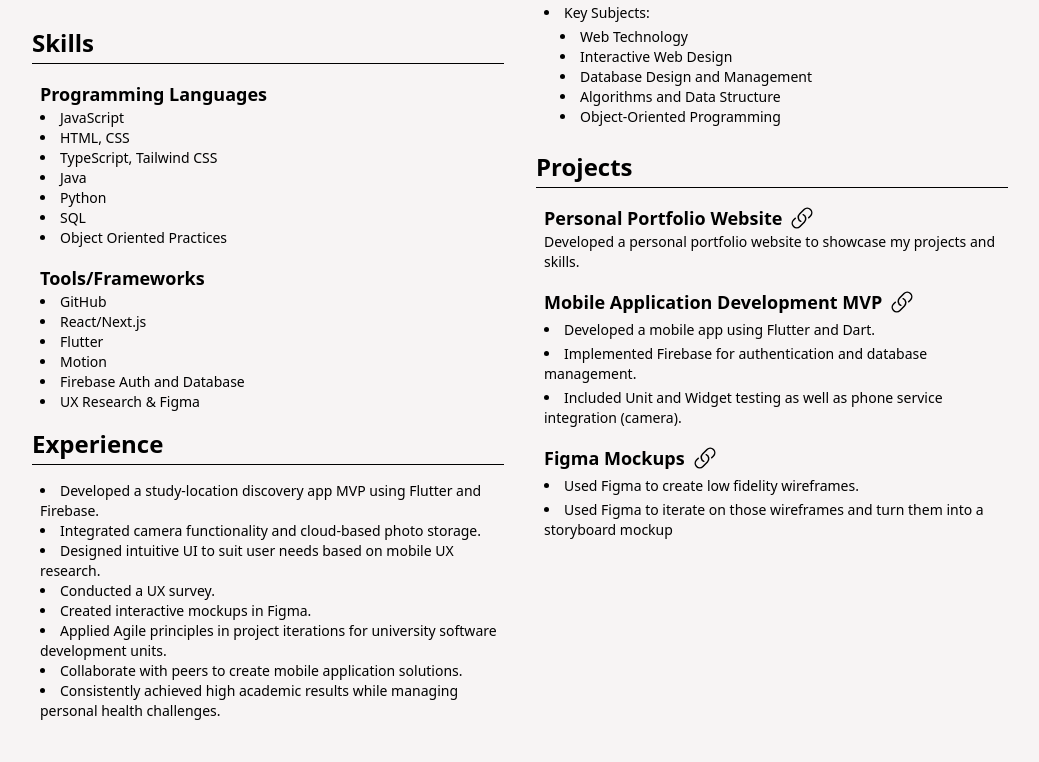
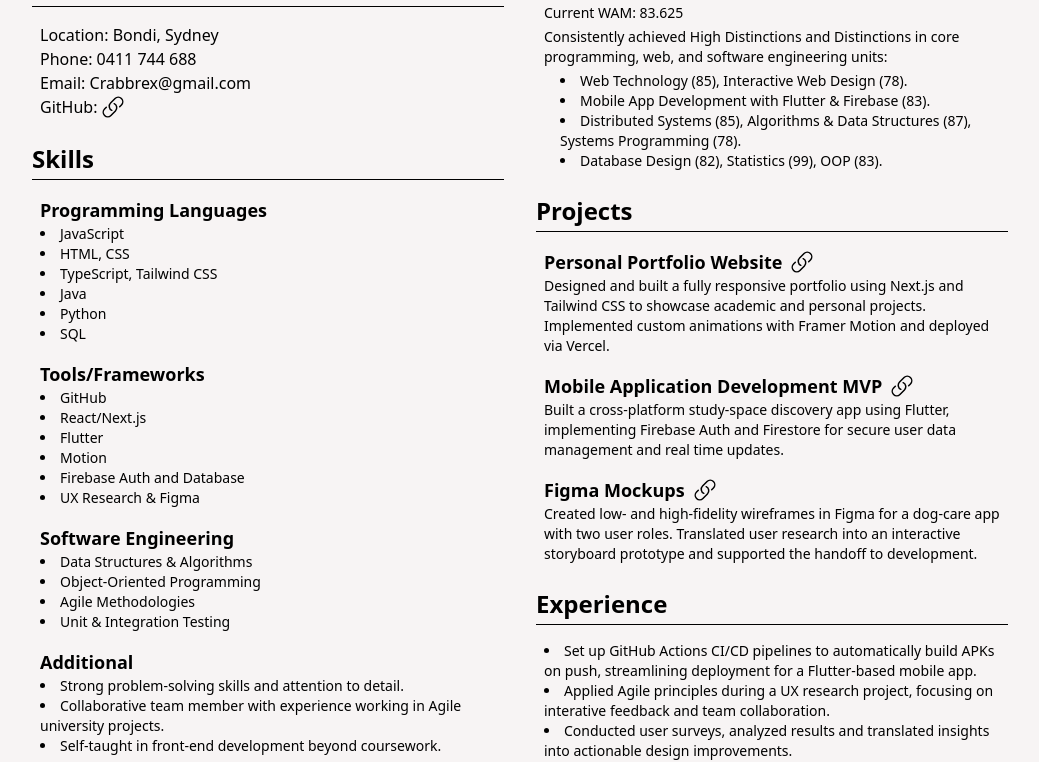
Before and after one commit to CrabbRex/my-cv-site, a Next.js app: page /cv in a window 1280 px wide. Shown: the part 318-1080 px from the top of the page, without its empty margins (120-1159 px from the left). Built offline with nearby package versions, Linux system fonts and the light colour scheme.

Commit message:
CV Page html content reworked with small tailwind css changes.

```diff
--- a/src/app/cv/page.tsx
+++ b/src/app/cv/page.tsx
@@ -5,24 +5,38 @@ import LinkSVG from '../components/LinkSVG';
 const cv = () => {
   return (
     <main>
-      <div className="max-w-5xl mx-auto p-6 mt-20 text-[var(--color-secondary)">
+      <div className="max-w-5xl mx-auto p-6 mt-20">
         <div className="grid grid-cols-1 md:grid-cols-2 gap-8">
 
           {/* Left Column */}
           <div className="space-y-6">
             <div>
               <h1 className="text-3xl font-bold">Rex Crabb</h1>
-              <p className="text-blue-600 dark:text-blue-400">Web Developer (Internship Seeking)</p>
+              <p className="text-[var(--color-linkText)]">Software & Web Developer | Internship Seeking</p>
+              <p className="text-sm">Versatile IT student with strengths in both frontend development and core software engineering. Experienced in React/Next.js, Flutter, and Firebase, with strong academic results in data structures, algorithms, and distributed systems. Passionate about building clean UIs and scalable software.</p>
             </div>
             <div className="space-y-4">
               <h2 className="text-2xl font-semibold border-b pb-1">Contact</h2>
-              <ul className="ml-2 text-sm">
-                <li>Bondi, Sydney</li>
-                <li>0411 744 688</li>
-                <li>crabbrex@gmail.com</li>
-                <li><a href="https://github.com/CrabbRex" className="text-blue-600">GitHub</a></li>
+              <ul className="ml-2 text-base">
+                <li>Location: Bondi, Sydney</li>
+                <li>Phone: 0411 744 688</li>
+                <li>Email: Crabbrex@gmail.com</li>
+                <li className="flex items-center gap-1">
+                  GitHub:
+                  <a
+                    href="https://github.com/CrabbRex/"
+                    target="_blank"
+                    rel="noopener noreferrer"
+                    className="hover:text-blue-600"
+                  >
+                    <LinkSVG className="size-5" />
+                  </a>
+                </li>
+
+                {/* <li><a href="https://github.com/CrabbRex" className="text-[var(--color-linkText)] hover:underline">GitHub</a></li> */}
               </ul>
             </div>
+
             <section className="space-y-4">
               <h2 className="text-2xl font-semibold border-b pb-1">Skills</h2>
               <section className="ml-2">
@@ -34,7 +48,6 @@ const cv = () => {
                   <li>Java</li>
                   <li>Python</li>
                   <li>SQL</li>
-                  <li>Object Oriented Practices</li>
                 </ul>
               </section>
               <section className="ml-2">
@@ -48,21 +61,23 @@ const cv = () => {
                   <li>UX Research & Figma</li>
                 </ul>
               </section>
-
-              <h2 className="text-2xl font-semibold border-b pb-1">Experience</h2>
               <section className="ml-2">
+                <h3 className="text-lg font-semibold">Software Engineering</h3>
                 <ul className="list-disc list-inside text-sm">
-                  <li>Developed a study-location discovery app MVP using Flutter and Firebase.</li>
-                  <li>Integrated camera functionality and cloud-based photo storage.</li>
-                  <li>Designed intuitive UI to suit user needs based on mobile UX research.</li>
-                  <li>Conducted a UX survey.</li>
-                  <li>Created interactive mockups in Figma.</li>
-                  <li>Applied Agile principles in project iterations for university software development units.</li>
-                  <li>Collaborate with peers to create mobile application solutions.</li>
-                  <li>Consistently achieved high academic results while managing personal health challenges.</li>
+                  <li>Data Structures & Algorithms</li>
+                  <li>Object-Oriented Programming</li>
+                  <li>Agile Methodologies</li>
+                  <li>Unit & Integration Testing</li>
                 </ul>
               </section>
-
+              <section className="ml-2">
+                <h3 className="text-lg font-semibold">Additional</h3>
+                <ul className="list-disc list-inside text-sm">
+                  <li>Strong problem-solving skills and attention to detail.</li>
+                  <li>Collaborative team member with experience working in Agile university projects.</li>
+                  <li>Self-taught in front-end development beyond coursework.</li>
+                </ul>
+              </section>
             </section>
           </div>
 
@@ -81,17 +96,19 @@ const cv = () => {
                     Currently pursuing a Bachelor of Information Technology with a double major in Software Development and Web &
                     Mobile Application Development. Expected to graduate in 2026.
                   </p>
-                  <ul className="list-disc list-inside text-sm mt-1 space-y-1">
-                    <li>Current WAM: 83.692</li>
-                    <li>Key Subjects: </li>
+                  <h3 className="text-lg font-semibold">Relevant Coursework</h3>
+                  <div className="text-sm space-y-1">
+                    <p>Current WAM: 83.625</p>
+                    <p>
+                      Consistently achieved High Distinctions and Distinctions in core programming, web, and software engineering units:
+                    </p>
                     <ul className="list-disc list-inside pl-4">
-                      <li>Web Technology</li>
-                      <li>Interactive Web Design</li>
-                      <li>Database Design and Management</li>
-                      <li>Algorithms and Data Structure</li>
-                      <li>Object-Oriented Programming</li>
+                      <li>Web Technology (85), Interactive Web Design (78).</li>
+                      <li>Mobile App Development with Flutter & Firebase (83).</li>
+                      <li>Distributed Systems (85), Algorithms & Data Structures (87), Systems Programming (78).</li>
+                      <li>Database Design (82), Statistics (99), OOP (83).</li>
                     </ul>
-                  </ul>
+                  </div>
                 </div>
               </div>
             </section>
@@ -110,7 +127,9 @@ const cv = () => {
                     <LinkSVG className="size-5" />
                   </a>
                 </div>
-                <p className="text-sm">Developed a personal portfolio website to showcase my projects and skills.</p>
+                <p className="text-sm">
+                  Designed and built a fully responsive portfolio using Next.js and Tailwind CSS to showcase academic and personal projects. Implemented custom animations with Framer Motion and deployed via Vercel.
+                </p>
               </div>
 
               <div className="ml-2">
@@ -125,12 +144,9 @@ const cv = () => {
                     <LinkSVG className="size-5" />
                   </a>
                 </div>
-                  <ul className="list-disc list-inside text-sm mt-1 space-y-1">
-                    <li>Developed a mobile app using Flutter and Dart.</li>
-                    <li>Implemented Firebase for authentication and database management.</li>
-                    <li>Included Unit and Widget testing as well as phone service integration (camera).</li>
-                  </ul>
-
+                  <p className="text-sm">
+                    Built a cross-platform study-space discovery app using Flutter, implementing Firebase Auth and Firestore for secure user data management and real time updates.
+                  </p>
               </div>
 
               <div className="ml-2">
@@ -145,18 +161,30 @@ const cv = () => {
                     <LinkSVG className="size-5" />
                   </a>
                 </div>
-                <ul className="list-disc list-inside text-sm mt-1 space-y-1">
-                  <li>Used Figma to create low fidelity wireframes.</li>
-                  <li>Used Figma to iterate on those wireframes and turn them into a storyboard mockup</li>
-                </ul>
+                <p className="text-sm">
+                  Created low- and high-fidelity wireframes in Figma for a dog-care app with two user roles. Translated user research into an interactive storyboard prototype and supported the handoff to development.
+                </p>
               </div>
+            </section>
 
-
+            <section className="space-y-4">
+            <h2 className="text-2xl font-semibold border-b pb-1">Experience</h2>
+            <div className="ml-2">
+              <ul className="list-disc list-inside text-sm">
+                <li>Set up GitHub Actions CI/CD pipelines to automatically build APKs on push, streamlining deployment for a Flutter-based mobile app.</li>
+                <li>Applied Agile principles during a UX research project, focusing on interative feedback and team collaboration.</li>
+                <li>Conducted user surveys, analyzed results and translated insights into actionable design improvements.</li>
+                <li>Designed intuitive UI to suit user needs based on mobile UX research.</li>
+                <li>Built interactive Figma prototypes and mockups to communicate design changes and user flows.</li>
+                {/* <li>Applied Agile principles in project iterations for university software development units.</li> */}
+                <li>Collaborate with peers to create mobile application solutions.</li>
+                <li>Consistently achieved high academic results while managing personal health challenges.</li>
+              </ul>
+            </div>
             </section>
           </div>
         </div>
       </div>
-
     </main>
   )
 }
--- a/src/app/globals.css
+++ b/src/app/globals.css
@@ -15,6 +15,8 @@
   --color-pad: rgba(181, 207, 232, 0.7);
   --color-pad-hover: rgba(181, 207, 232, 0.9);
   --color-oppositeBackground: #373939;
+  --color-linkText: #0062ff;
+
 
   --font-sans: system-ui, sans-serif;
   --font-mono: monospace;
@@ -27,6 +29,7 @@
     --color-box: #7FAE39;
     --color-surface: rgba(255, 255, 255, 0.1);
     --color-oppositeBackground: #f7f4f4;
+    --color-linkText: #4786ec;
 }
 
 
--- a/src/app/projects/page.tsx
+++ b/src/app/projects/page.tsx
@@ -32,10 +32,10 @@ export default function Projects() {
         <div className="bg-[var(--color-pad)] text-zinc-950 hover:bg-[var(--color-pad-hover)] rounded-2xl shadow-md hover:shadow-lg transition duration-300 p-6 mt-5 flex flex-col justify-between">
           <h2 className="text-xl font-bold mb-1">Quiet Study Spaces MVP</h2>
           <p className="text-sm p-3">Febuary 2025 - June 2025</p>
-          <p className="text-sm p-3">Flutter | Dart | Firebase | GitHub</p>
+          <p className="text-sm p-3">Flutter | Dart | Firebase | GitHub | CI/CD</p>
           <p className="p-3 text-sm mb-4">
             A mobile application MVP that helps students find quiet study spaces. <br/>
-            This Project helped me develop skills with Flutter and Firebase, as well as GitHub for version control.
+            This Project helped me develop skills with Flutter and Firebase, as well as GitHub for version control and CI/CD.
           </p>
           <Link href="https://github.com/CrabbRex/quietStudySpaces" target="_blank">
             <button className="self-start text-sm font-semibold border border-[var(--color-foreground)] px-4 py-2 rounded-3xl hover:bg-blue-600 hover:border-blue-600 hover:text-[var(--color-background)] transition cursor-pointer">
```
